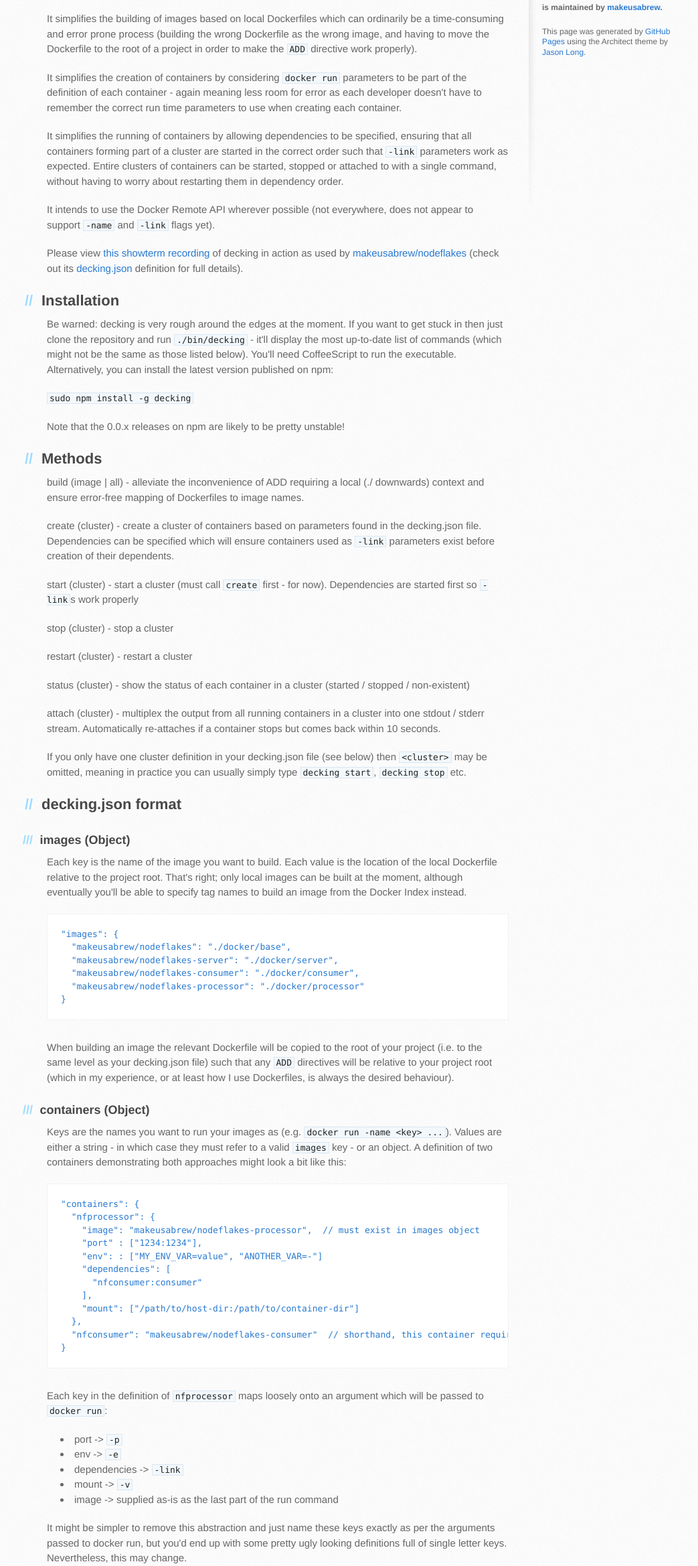
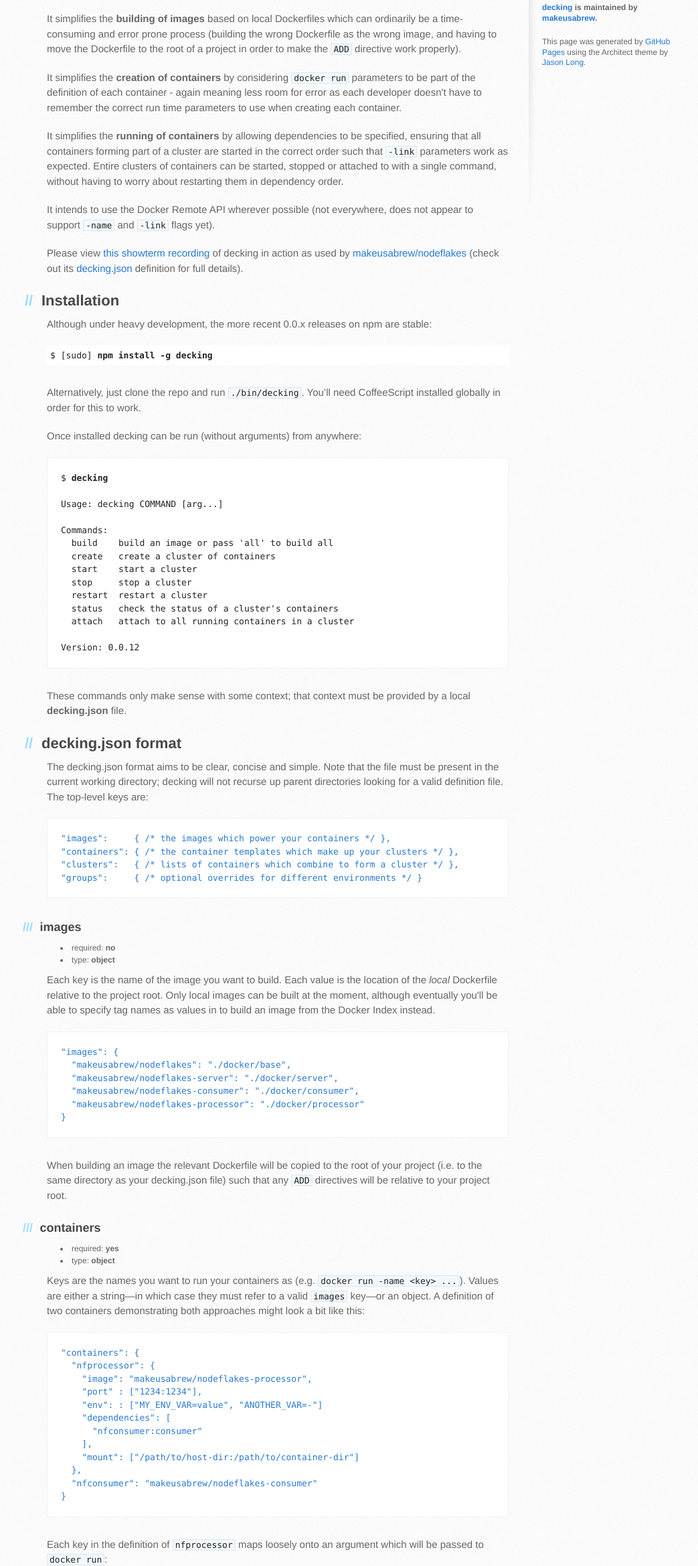
Before and after one commit to makeusabrew/decking, a plain HTML site: page index.html in a window 1280 px wide. Shown: the part 462-2800 px from the top of the page at 67% size, without its empty margins (100-1143 px from the left). Drawn offline with Linux system fonts and the light colour scheme.

Commit message:
lots of documentation tweaks

```diff
--- a/index.html
+++ b/index.html
@@ -12,14 +12,14 @@
     <script src="//html5shiv.googlecode.com/svn/trunk/html5.js"></script>
     <![endif]-->
 
-    <title>A Docker helper to create, manage and run clusters of containers | decking.io</title>
+    <title>Create, manage and run clusters of Docker containers | decking.io</title>
   </head>
 
   <body>
     <header>
       <div class="inner">
         <h1>decking.io</h1>
-        <h2>A Docker helper to create, manage and run clusters of containers</h2>
+        <h2>Create, manage and run clusters of Docker containers</h2>
         <a href="https://github.com/makeusabrew/decking" class="button"><small>View project on</small>GitHub</a>
       </div>
     </header>
@@ -27,20 +27,19 @@
     <div id="content-wrapper">
       <div class="inner clearfix">
         <section id="main-content">
-          <h1>
-<a name="deckingsimplified-management-for-clusters-of-docker-containers" class="anchor" href="#deckingsimplified-management-for-clusters-of-docker-containers"><span class="octicon octicon-link"></span></a>decking—simplified management for clusters of Docker containers</h1>
+          <h1> <span class="octicon octicon-link"></span>Simplified management for clusters of Docker containers</h1>
 
 <p>Decking aims to simplify the creation, management and running of clusters
 of Docker containers in a way which is familiar to developers;
 by reading information from a <code>decking.json</code> package file
 on a project by project basis.</p>
 
-<p>It simplifies the building of images based on local Dockerfiles which can ordinarily be a time-consuming and error prone process (building the wrong Dockerfile as the wrong image, and having to move the Dockerfile to the root of a project in order to make the <code>ADD</code> directive work properly).</p>
+<p>It simplifies the <b>building of images</b> based on local Dockerfiles which can ordinarily be a time-consuming and error prone process (building the wrong Dockerfile as the wrong image, and having to move the Dockerfile to the root of a project in order to make the <code>ADD</code> directive work properly).</p>
 
-<p>It simplifies the creation of containers by considering <code>docker run</code> parameters to be part of the definition of each
+<p>It simplifies the <b>creation of containers</b> by considering <code>docker run</code> parameters to be part of the definition of each
 container - again meaning less room for error as each developer doesn't have to remember the correct run time parameters to use when creating each container.</p>
 
-<p>It simplifies the running of containers by allowing dependencies to be specified, ensuring that all containers forming
+<p>It simplifies the <b>running of containers</b> by allowing dependencies to be specified, ensuring that all containers forming
 part of a cluster are started in the correct order such that <code>-link</code> parameters work as expected. Entire clusters of containers can be started, stopped or attached to with a single command, without having to worry about restarting them in dependency order.</p>
 
 <p>It intends to use the Docker Remote API wherever possible (not everywhere, does
@@ -51,45 +50,57 @@ not appear to support <code>-name</code> and <code>-link</code> flags yet).</p>
 <h2>
 <a name="installation" class="anchor" href="#installation"><span class="octicon octicon-link"></span></a>Installation</h2>
 
-<p>Be warned: decking is <em>very</em> rough around the edges at the moment. If you want to get stuck in
-then just clone the repository and run <code>./bin/decking</code> - it'll display the most up-to-date
-list of commands (which might not be the same as those listed below). You'll need CoffeeScript
-to run the executable. Alternatively, you can install the latest version published on npm:</p>
 
-<p><code>sudo npm install -g decking</code></p>
+<p>Although under heavy development, the more recent 0.0.x releases on npm are stable:</p>
 
-<p>Note that the 0.0.x releases on npm are likely to be pretty unstable!</p>
+<pre class="reduced">$ [sudo] <b>npm install -g decking</b></pre>
 
-<h2>
-<a name="methods" class="anchor" href="#methods"><span class="octicon octicon-link"></span></a>Methods</h2>
+<p>Alternatively, just clone the repo and run <code>./bin/decking</code>. You&rsquo;ll
+need CoffeeScript installed globally in order for this to work.</p>
 
-<p><strong>build (image | all)</strong> - alleviate the inconvenience of ADD requiring a local (./ downwards)
-context and ensure error-free mapping of Dockerfiles to image names.</p>
+<p>Once installed decking can be run (without arguments) from anywhere:</p>
+<pre>$ <b>decking</b>
 
-<p><strong>create (cluster)</strong> - create a cluster of containers based on parameters found in the decking.json file. Dependencies can be specified which will ensure containers used as <code>-link</code> parameters exist before creation of their dependents.</p>
+Usage: decking COMMAND [arg...]
 
-<p><strong>start (cluster)</strong> - start a cluster (must call <code>create</code> first - for now). Dependencies are started first so <code>-link</code>s work properly</p>
+Commands:
+  build    build an image or pass 'all' to build all
+  create   create a cluster of containers
+  start    start a cluster
+  stop     stop a cluster
+  restart  restart a cluster
+  status   check the status of a cluster's containers
+  attach   attach to all running containers in a cluster
 
-<p><strong>stop (cluster)</strong> - stop a cluster</p>
+Version: 0.0.12</pre>
 
-<p><strong>restart (cluster)</strong> - restart a cluster</p>
-
-<p><strong>status (cluster)</strong> - show the status of each container in a cluster (started / stopped / non-existent)</p>
-
-<p><strong>attach (cluster)</strong> - multiplex the output from all running containers in a cluster into one stdout / stderr stream. Automatically re-attaches if a container stops but comes back within 10 seconds.</p>
-
-<p>If you only have one cluster definition in your decking.json file (see below) then <code>&lt;cluster&gt;</code> may be omitted, meaning in practice you can usually simply type <code>decking start</code>, <code>decking stop</code> etc.</p>
+<p>These commands only make sense with some context; that context must be provided
+by a local <b>decking.json</b> file.</p>
 
 <h2>
 <a name="deckingjson-format" class="anchor" href="#deckingjson-format"><span class="octicon octicon-link"></span></a>decking.json format</h2>
 
+<p>The decking.json format aims to be clear, concise and simple. Note that the file
+must be present in the current working directory; decking will not recurse up parent
+directories looking for a valid definition file. The top-level keys are:</p>
+
+<pre><code>"images":     { /* the images which power your containers */ },
+"containers": { /* the container templates which make up your clusters */ },
+"clusters":   { /* lists of containers which combine to form a cluster */ },
+"groups":     { /* optional overrides for different environments */ }
+</code></pre>
+
 <h3>
-<a name="images-object" class="anchor" href="#images-object"><span class="octicon octicon-link"></span></a>images (Object)</h3>
+<a name="images-object" class="anchor" href="#images-object"><span class="octicon octicon-link"></span></a>images</h3>
+<ul class="requirements">
+  <li>required: <b>no</b></li>
+  <li>type: <b>object</b></li>
+</ul>
 
 <p>Each key is the name of the image you want to build. Each value is the location of
-the <em>local</em> Dockerfile relative to the project root. That's right; only local images
+the <em>local</em> Dockerfile relative to the project root. Only local images
 can be built at the moment, although eventually you'll be able to specify tag names
-to build an image from the Docker Index instead.</p>
+as values in to build an image from the Docker Index instead.</p>
 
 <pre><code>"images": {
   "makeusabrew/nodeflakes": "./docker/base",
@@ -99,16 +110,27 @@ to build an image from the Docker Index instead.</p>
 }
 </code></pre>
 
-<p>When building an image the relevant Dockerfile will be copied to the root of your project (i.e. to the same level as your decking.json file) such that any <code>ADD</code> directives will be relative to your project root (which in my experience, or at least how I use Dockerfiles, is always the desired behaviour).</p>
+<p>When building an image the relevant Dockerfile will be copied to the root
+of your project (i.e. to the same directory as your decking.json file) such
+that any <code>ADD</code> directives will be relative to your project root.</p>
 
 <h3>
-<a name="containers-object" class="anchor" href="#containers-object"><span class="octicon octicon-link"></span></a>containers (Object)</h3>
+<a name="containers" class="anchor" href="#containers"><span class="octicon octicon-link"></span></a>containers</h3>
 
-<p>Keys are the names you want to run your images as (e.g. <code>docker run -name &lt;key&gt; ...</code>). Values are either a string - in which case they must refer to a valid <code>images</code> key - or an object. A definition of two containers demonstrating both approaches might look a bit like this:</p>
+<ul class="requirements">
+  <li>required: <b>yes</b></li>
+  <li>type: <b>object</b></li>
+</ul>
+
+<p>Keys are the names you want to run your containers as (e.g.
+<code>docker run -name &lt;key&gt; ...</code>). Values are either
+a string&mdash;in which case they must refer to a valid <code>images</code>
+key&mdash;or an object. A definition of two containers demonstrating
+both approaches might look a bit like this:</p>
 
 <pre><code>"containers": {
   "nfprocessor": {
-    "image": "makeusabrew/nodeflakes-processor",  // must exist in images object
+    "image": "makeusabrew/nodeflakes-processor",
     "port" : ["1234:1234"],
     "env": : ["MY_ENV_VAR=value", "ANOTHER_VAR=-"]
     "dependencies": [
@@ -116,42 +138,65 @@ to build an image from the Docker Index instead.</p>
     ],
     "mount": ["/path/to/host-dir:/path/to/container-dir"]
   },
-  "nfconsumer": "makeusabrew/nodeflakes-consumer"  // shorthand, this container requires no other run args
+  "nfconsumer": "makeusabrew/nodeflakes-consumer"
 }
 </code></pre>
 
 <p>Each key in the definition of <code>nfprocessor</code> maps loosely onto an argument which will be passed to <code>docker run</code>:</p>
 
-<ul>
-<li>port -&gt; <code>-p</code>
-</li>
-<li>env -&gt; <code>-e</code>
-</li>
-<li>dependencies -&gt; <code>-link</code>
-</li>
-<li>mount -&gt; <code>-v</code>
-</li>
-<li>image -&gt; supplied as-is as the last part of the run command</li>
-</ul><p>It might be simpler to remove this abstraction and just name these keys exactly as per the arguments passed to docker run, but you'd end up with some pretty ugly looking definitions full of single letter keys. Nevertheless, this <em>may</em> change.</p>
+<pre class="reduced">port         &rarr; <b>-p</b>
+env          &rarr; <b>-e</b>
+dependencies &rarr; <b>-link</b>
+mount        &rarr; <b>-v</b>
+image        &ndash; supplied as-is as the last part of the run command</pre>
 
-<p>Notice that our env var <code>ANOTHER_VAR</code> is defined simply as <code>-</code>. This is a special value which, when the container is first created, will be substituted with the current value of <code>process.env['ANOTHER_VAR']</code>. If that yields a falsy value the user will be prompted for it. <strong>Please note</strong> that you will only be prompted for any missing environment variables <em>once</em> when calling <code>decking create &lt;cluster&gt;</code>. Of course, if you manually <code>docker rm</code> a container used in the cluster and then call <code>decking create &lt;cluster&gt;</code> again you will be prompted for the value once more.</p>
+<!--<p>It might be simpler to remove this abstraction and just name these keys exactly as per the arguments passed to docker run, but you'd end up with some pretty ugly looking definitions full of single letter keys. Nevertheless, this <em>may</em> change.</p>-->
+
+<p>Notice that our env var <code>ANOTHER_VAR</code> is defined simply as
+<code>-</code>. This is a special value which, when the container is first created,
+will be substituted with the current value of
+<code>process.env['ANOTHER_VAR']</code>. If that yields a falsy value the user
+will be prompted for it. You will only be prompted for any missing environment
+variables when calling <code>decking create &lt;cluster&gt;</code>. Of course,
+if you manually <code>docker rm</code> a container used in the cluster and then
+call <code>decking create &lt;cluster&gt;</code> again you will be prompted for
+the value once more.</p>
 
 <h3>
-<a name="clusters-object" class="anchor" href="#clusters-object"><span class="octicon octicon-link"></span></a>clusters (Object)</h3>
+<a name="clusters" class="anchor" href="#clusters"><span class="octicon octicon-link"></span></a>clusters</h3>
 
-<p>Keys are the names of clusters you want to refer to, values are just arrays of keys found in the <code>containers</code> object. These definitions are simple as most of the configuration has already been done:</p>
+<ul class="requirements">
+  <li>required: <b>yes</b></li>
+  <li>type: <b>object</b></li>
+</ul>
+
+<p>Keys are the names of clusters you want to refer to, values are usually
+just arrays of keys found in the <code>containers</code> object. These
+definitions are simple as most of the configuration has already been done
+elsewhere:</p>
 
 <pre><code>"clusters": {
   "main": ["nfprocessor", "nfconsumer"]
 }
 </code></pre>
 
-<p>Note that the order we list our containers as part of each cluster definition doesn't matter - decking will resolve the dependencies based on each container's definition and make sure they start in the correct order.</p>
+<p>The order we list our containers as part of each cluster definition
+doesn't matter - decking will resolve the dependencies based on each
+container's definition and make sure they start in the correct order.</p>
 
-<p>As we have only defined one cluster we can omit it when calling any of the main decking commands - e.g. <code>decking start main</code> can be shortened to <code>decking start</code>. If two or more cluster definitions are present then a cluster name must always be provided.</p>
+<p>As we have only defined one cluster we can omit it when calling any
+of the cluster related commands &ndash; e.g.
+<code>decking start main</code> can be shortened to
+<code>decking start</code>. If two or more cluster definitions are present
+then a cluster name must always be provided.</p>
 
 <h3>
-<a name="groups-optional-object" class="anchor" href="#groups-optional-object"><span class="octicon octicon-link"></span></a>groups (optional Object)</h3>
+<a name="groups-optional-object" class="anchor" href="#groups-optional-object"><span class="octicon octicon-link"></span></a>groups</h3>
+
+<ul class="requirements">
+  <li>required: <b>no</b></li>
+  <li>type: <b>object</b></li>
+</ul>
 
 <p>Groups allow clusters of containers to be run with different parameters. For example:</p>
 
@@ -198,20 +243,6 @@ options are merged properly in a predictable manner.</p>
 
 <p>See <a href="https://github.com/makeusabrew/nodeflakes/blob/master/decking.json">nodeflakes/decking.json</a> for a valid - albeit rather simple - decking.json file.</p>
 
-<h2>
-<a name="todo" class="anchor" href="#todo"><span class="octicon octicon-link"></span></a>TODO</h2>
-
-<ul>
-<li>proper error checking - so many cases not handled at all, let alone gracefully</li>
-<li>implement optional building of parent images when given a flag</li>
-<li>allow container image to be omitted if other keys are present; fuzzy match on images object</li>
-<li>tests!</li>
-<li>rework all output to always show full container list and update lines as necessary</li>
-<li>provide options to exclude 'implicit' cluster deps on start/stop/create</li>
-<li>add 'destroy' method - with appropriate warnings</li>
-<li>only allow standard 'word' characters in container names</li>
-<li>ensure dependencies have actually started before starting children (i.e. check port / logs)</li>
-</ul>
         </section>
 
         <aside id="sidebar">
@@ -224,7 +255,7 @@ options are merged properly in a predictable manner.</p>
             .tar.gz file
           </a>
 
-          <p class="repo-owner"><a href="https://github.com/makeusabrew/decking"></a> is maintained by <a href="https://github.com/makeusabrew">makeusabrew</a>.</p>
+          <p class="repo-owner"><a href="https://github.com/makeusabrew/decking">decking</a> is maintained by <a href="https://github.com/makeusabrew">makeusabrew</a>.</p>
 
           <p>This page was generated by <a href="https://pages.github.com">GitHub Pages</a> using the Architect theme by <a href="https://twitter.com/jasonlong">Jason Long</a>.</p>
         </aside>
--- a/stylesheets/stylesheet.css
+++ b/stylesheets/stylesheet.css
@@ -369,6 +369,29 @@ footer a:hover {
 * html .clearfix {height: 1%;}
 .clearfix {display: block;}
 
+b,strong {
+    font-weight: bold;
+}
+
+em,i {
+    font-style:italic;
+}
+
+pre.reduced {
+    padding:5px;
+    border:0;
+}
+
+.requirements {
+    font-size:0.8em;
+    margin-bottom:10px;
+}
+
+.small {
+    font-size:0.85em;
+}
+
+
 /* #Media Queries
 ================================================== */
 
```
